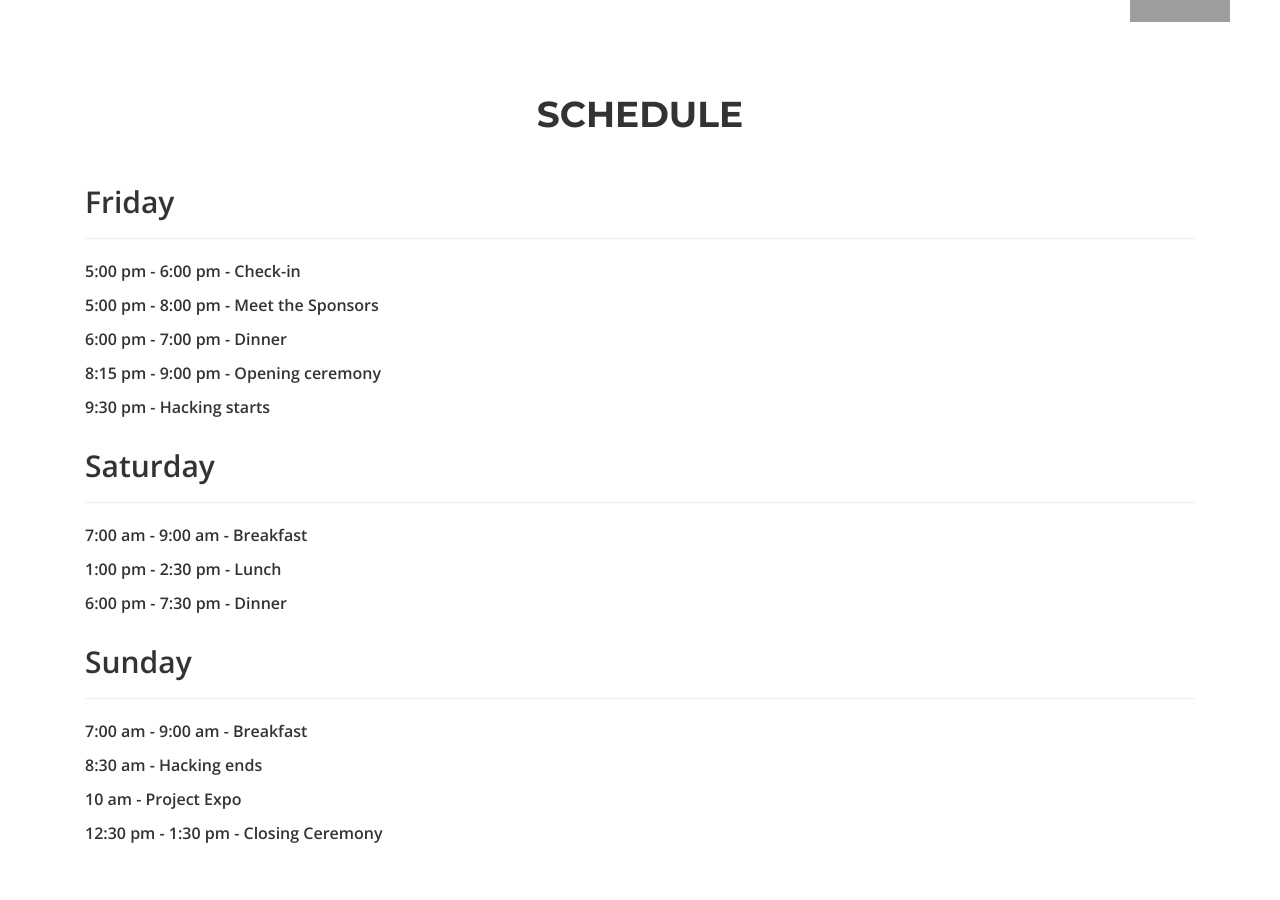
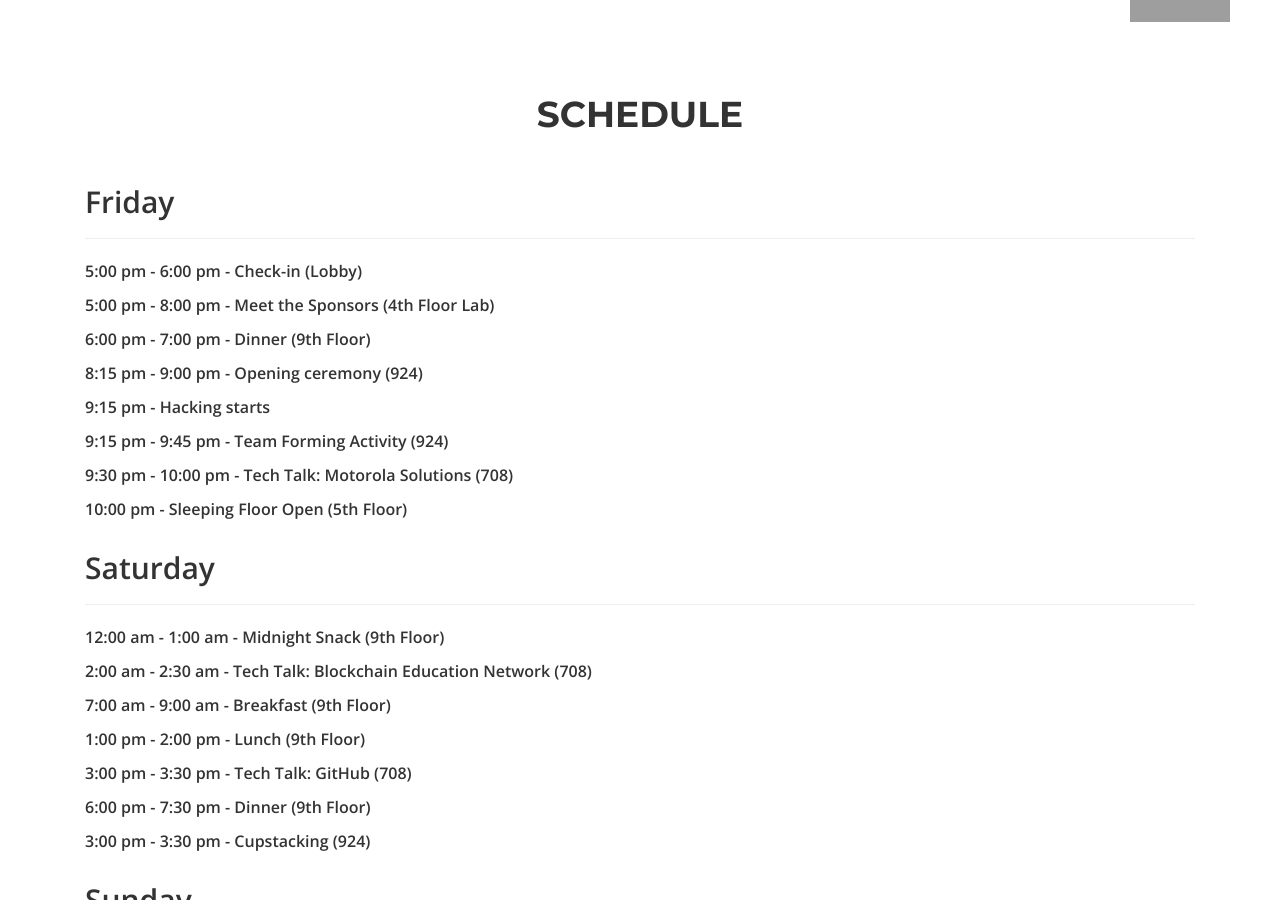
Before and after one commit to eselenic/demonhacks, a Jekyll site: the page built from index.html, in a window 1280 px wide and 900 px high, scrolled down 3506 px. Built offline with Jekyll 4.4.1, drawn with Linux system fonts in a browser that asks for light colours; nearby versions of some CDN libraries; some of the changed text lies outside the part shown; grey boxes are pictures that could not be loaded.

Commit message:
Schedule Updates

```diff
--- a/_config.yml
+++ b/_config.yml
@@ -111,22 +111,30 @@ event:
   schedule:
     - day: "Friday"
       event: [
-      "5:00 pm - 6:00 pm - Check-in",
-      "5:00 pm - 8:00 pm - Meet the Sponsors",
-      "6:00 pm - 7:00 pm - Dinner",
-      "8:15 pm - 9:00 pm - Opening ceremony",
-      "9:30 pm - Hacking starts"]
+      "5:00 pm - 6:00 pm - Check-in (Lobby)",
+      "5:00 pm - 8:00 pm - Meet the Sponsors (4th Floor Lab)",
+      "6:00 pm - 7:00 pm - Dinner (9th Floor)",
+      "8:15 pm - 9:00 pm - Opening ceremony (924)",
+      "9:15 pm - Hacking starts",
+      "9:15 pm - 9:45 pm - Team Forming Activity (924)",
+      "9:30 pm - 10:00 pm - Tech Talk: Motorola Solutions (708)",
+      "10:00 pm - Sleeping Floor Open (5th Floor)"]
     - day: "Saturday"
       event: [
-      "7:00 am - 9:00 am - Breakfast",
-      "1:00 pm - 2:30 pm - Lunch",
-      "6:00 pm - 7:30 pm - Dinner"]
+      "12:00 am - 1:00 am - Midnight Snack (9th Floor)",
+      "2:00 am - 2:30 am - Tech Talk: Blockchain Education Network (708)",
+      "7:00 am - 9:00 am - Breakfast (9th Floor)",
+      "1:00 pm - 2:00 pm - Lunch (9th Floor)",
+      "3:00 pm - 3:30 pm - Tech Talk: GitHub (708)",
+      "6:00 pm - 7:30 pm - Dinner (9th Floor)",
+      "3:00 pm - 3:30 pm - Cupstacking (924)"]
     - day: " Sunday"
       event: [
-      "7:00  am - 9:00 am - Breakfast",
+      "12:00 am - 1:00 am - Midnight Snack (9th Floor)",
+      "7:00  am - 9:00 am - Breakfast (9th Floor)",
       "8:30  am <t>       - Hacking ends",
-      "10    am <t>       - Project Expo",
-      "12:30 pm - 1:30 pm - Closing Ceremony"]
+      "10    am <t>       - Project Expo (924)",
+      "12:30 pm - 1:30 pm - Closing Ceremony (924)"]
 
 
   sponsors:
```
